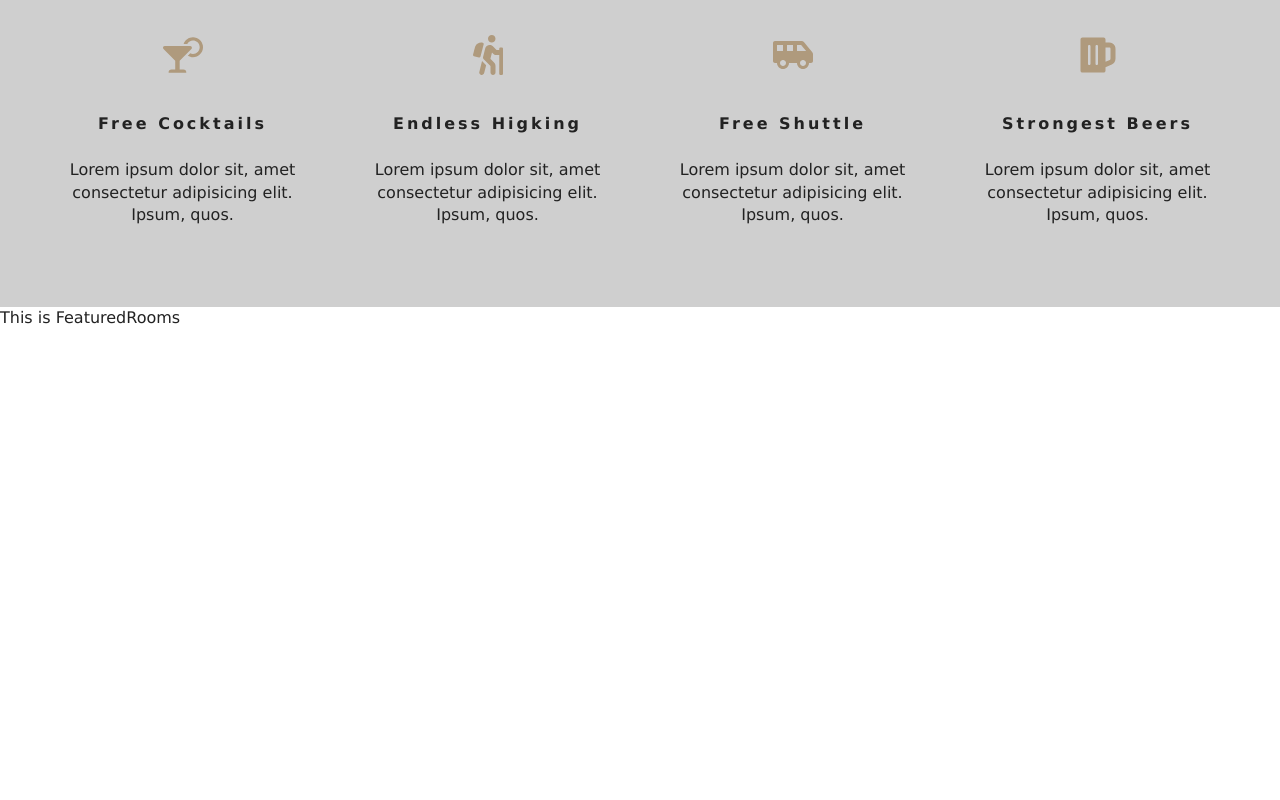
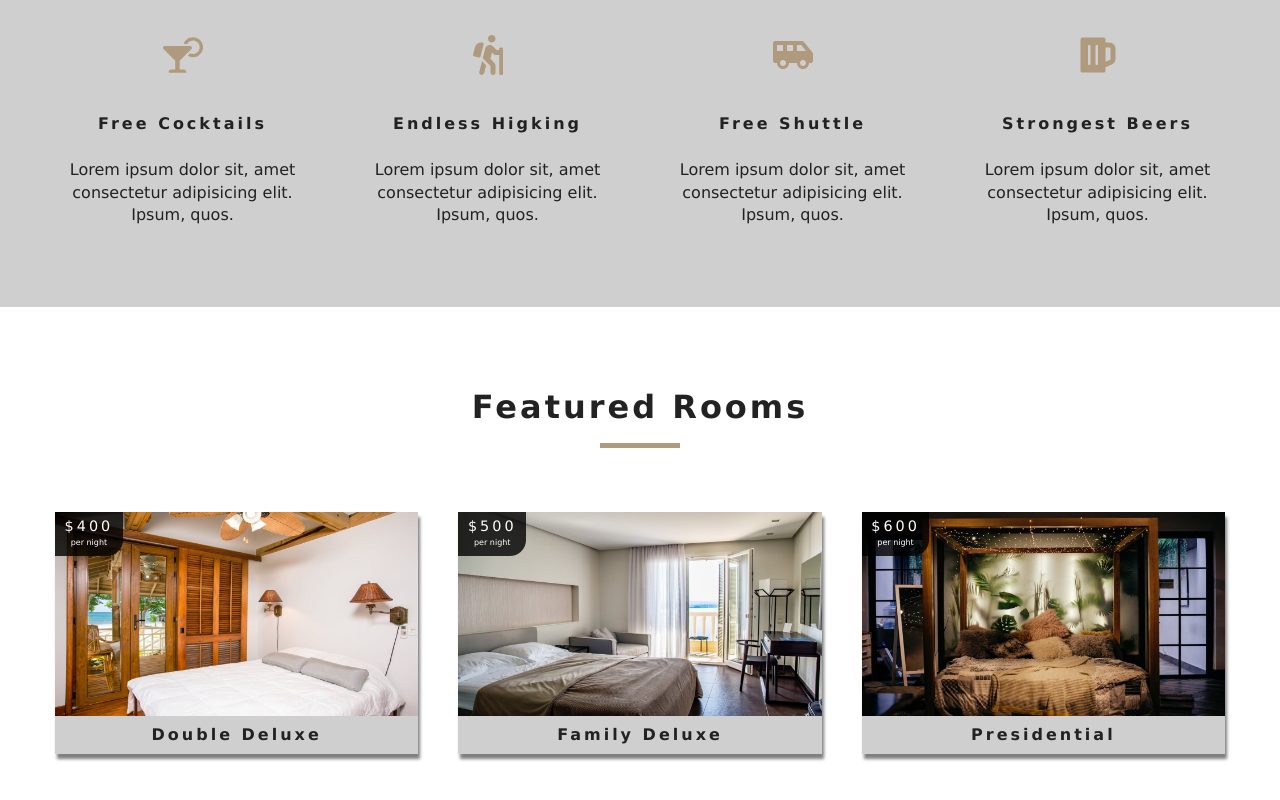
Before and after one commit to Maidul-Islam-Shawon/hotelbooking-app, a React (Create React App) app: page / in a window 1280 px wide. Shown: the part 972-1772 px from the top of the page. Before the commit the page ends 1301 px from the top, so only its background shows below. Built offline with nearby package versions, Linux system fonts and the light colour scheme.

Commit message:
featured rooms are ready.

```diff
--- a/src/Context.js
+++ b/src/Context.js
@@ -1,5 +1,7 @@
 import React, { Component } from "react";
 import items from "./data";
+
+//........video starts from 2:39:44..........//
 
 const RoomContext = React.createContext();
 
@@ -34,9 +36,15 @@
     return tempItems;
   }
 
+  getRoom(slug) {
+    let tempRooms = [...this.state.rooms];
+    const room = tempRooms.find((room) => room.slug === slug);
+    return room;
+  }
+
   render() {
     return (
-      <RoomContext.Provider value={{ ...this.state }}>
+      <RoomContext.Provider value={{ ...this.state, getRoom: this.getRoom }}>
         {this.props.children}
       </RoomContext.Provider>
     );
--- a/src/components/FeaturedRooms.js
+++ b/src/components/FeaturedRooms.js
@@ -1,11 +1,24 @@
 import React, { Component } from "react";
 import { RoomContext } from "../Context";
+import Loading from "./Loading";
+import { Room } from "./Room";
+import { Title } from "./Title";
 
 export default class FeaturedRooms extends Component {
   static contextType = RoomContext;
   render() {
-    const { featuredRooms: rooms } = this.context;
-    console.log(rooms);
-    return <div>This is FeaturedRooms</div>;
+    let { loading, featuredRooms: rooms } = this.context;
+    // console.log(rooms);
+    rooms = rooms.map((room) => {
+      return <Room key={room.id} room={room} />;
+    });
+    return (
+      <section className="featured-rooms">
+        <Title title="featured rooms" />
+        <div className="featured-rooms-center">
+          {loading ? <Loading /> : rooms}
+        </div>
+      </section>
+    );
   }
 }
--- /dev/null
+++ b/src/components/Loading.js
@@ -0,0 +1,11 @@
+import React from "react";
+import loadingGif from "../images/gif/loading-arrow.gif";
+
+export default function Loading() {
+  return (
+    <div className="loading">
+      <h4>Rooms data loading...</h4>
+      <img src={loadingGif} alt="" />
+    </div>
+  );
+}
--- /dev/null
+++ b/src/components/Room.js
@@ -0,0 +1,32 @@
+import React from "react";
+import defaultImg from "../images/room-1.jpeg";
+import { Link } from "react-router-dom";
+import PropTypes from "prop-types";
+
+export const Room = ({ room }) => {
+  const { name, slug, images, price } = room;
+  return (
+    <article className="room">
+      <div className="img-container">
+        <img src={images[0] || defaultImg} alt="single-images" />
+        <div className="price-top">
+          <h6>${price}</h6>
+          <p>per night</p>
+        </div>
+        <Link to={`/rooms/${slug}`} className="btn-primary room-link">
+          Features
+        </Link>
+      </div>
+      <p className="room-info">{name}</p>
+    </article>
+  );
+};
+
+Room.propTypes = {
+  room: PropTypes.shape({
+    name: PropTypes.string.isRequired,
+    slug: PropTypes.string.isRequired,
+    images: PropTypes.arrayOf(PropTypes.string).isRequired,
+    price: PropTypes.number.isRequired,
+  }),
+};
```
